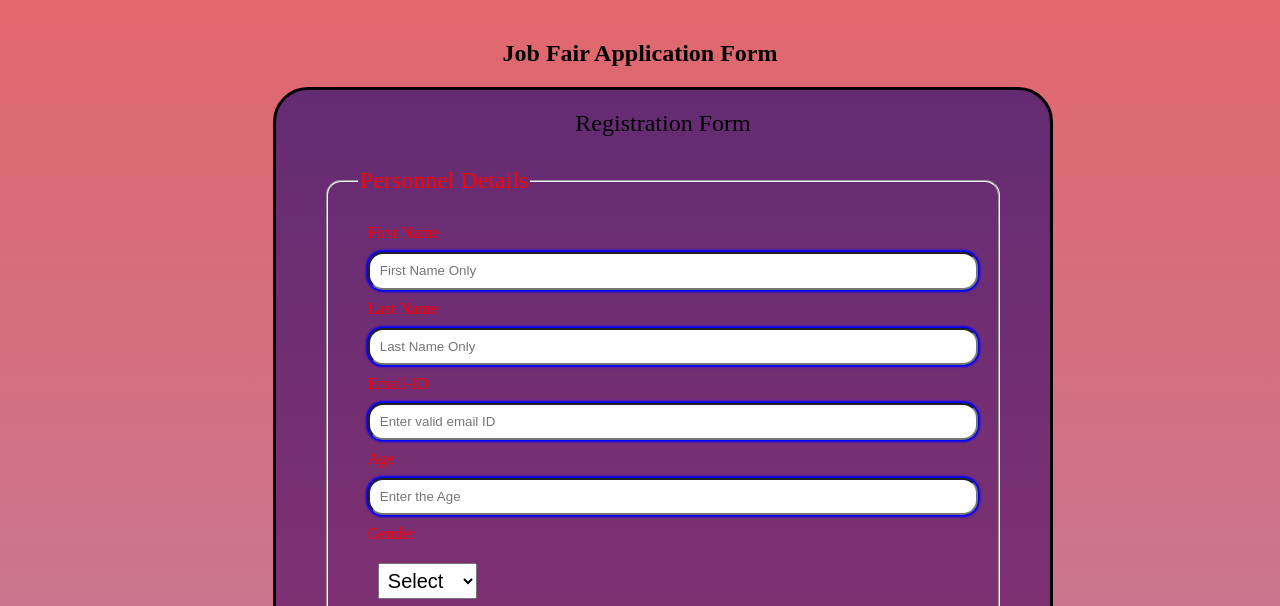
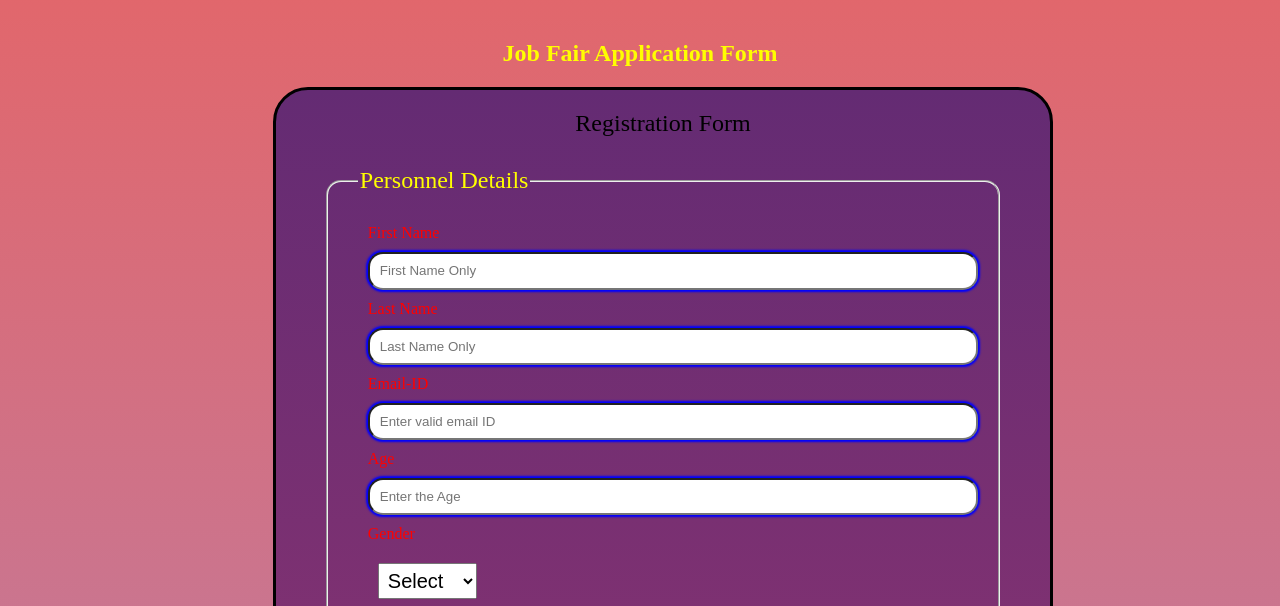
Before and after one commit to Vish2476/Personnel_Form, a plain HTML site: page index.html in a window 1280 px wide. Shown: the part 125-731 px from the top of the page. Drawn offline with Linux system fonts and the light colour scheme.

Commit message:
Update index.html

```diff
--- a/index.html
+++ b/index.html
@@ -109,7 +109,7 @@ legend{
 	<div>
 	<h1 class="h11"><img src="1.png" class="logo">&nbsp;<span style="font-size:200%;" > Presidency University,Bangalore</span></h1>
 	</div>
-	<h2 style="text-align: center;">Job Fair Application Form</h2>
+	<h2 style="text-align: center;color:yellow;">Job Fair Application Form</h2>
 <div class="container">
 <div class="title">
 Registration Form
@@ -118,7 +118,7 @@ Registration Form
 <form id="myform">
 <div class="form">
 <fieldset>
-	<legend>Personnel Details</legend>
+	<legend style="color:yellow;">Personnel Details</legend>
 <div class="input_field">
 <label>First Name</label>
 <input type="text" class="input1" id="fname" placeholder="First Name Only" required>
```
